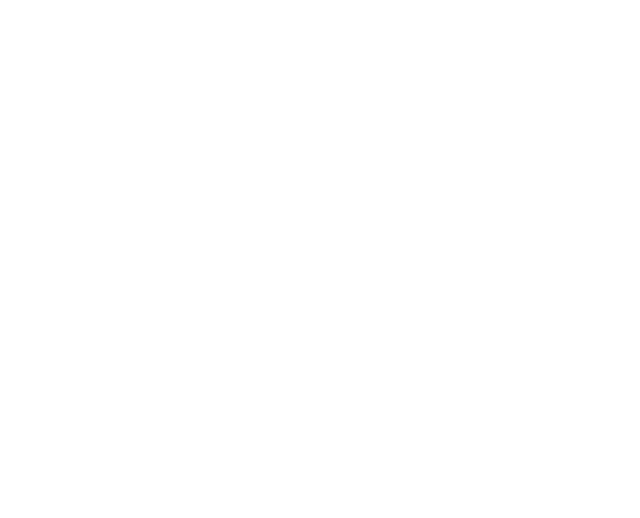
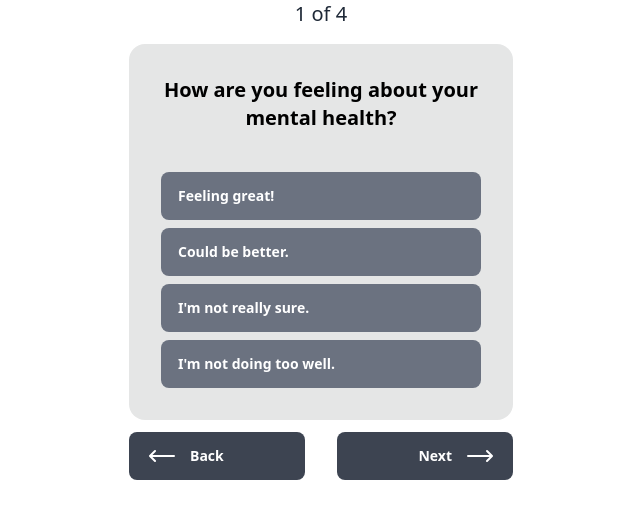
Before and after one commit to cornellh4i/okb-hope, a Next.js app in the folder frontend/: page / in a window 1280 px wide. Shown: the top 518 px of the page, without its empty margins (339-979 px from the left). Built offline with nearby package versions, Linux system fonts and the light colour scheme.

Commit message:
Refactor code and extract json file

```diff
--- a/frontend/src/components/QuestionnaireCarousel.tsx
+++ b/frontend/src/components/QuestionnaireCarousel.tsx
@@ -2,66 +2,41 @@ import { useState } from "react";
 import QuestionCard from "./QuestionCard";
 import NavigationButtons from "./NavigationButtons";
 
-// Some dummy questions
-const questions = [
-  {
-    question: "How are you feeling about your mental health?",
-    options: [
-      'Feeling great!',
-      'Could be better.',
-      "I'm not really sure.",
-      "I'm not doing too well.",
-    ]
-  },
-  {
-    question: "Describe your happiness on a scale of 1-5.",
-    options: [
-      '1',
-      '2',
-      '3'
-    ]
-  },
-  {
-    question: "I want to know how your day is going!",
-    options: [
-      "It couldn't be better!",
-      "It's off to a great start!",
-    ]
-  },
-  {
-    question: "I want to help! How can I best assist you today?",
-    options: [
-      'Tell me more about mental health.'
-    ]
-  }
-]
-
+import questions from "../questions.json"
 
 const QuestionnaireCarousel = () => {
   const [currentQuestionIndex, setCurrentQuestionIndex] = useState(0);
 
-  // This is the amount of questions there are
-  const maxQuestionCount = questions.length;
-  // This indicates the current question we are on.
+  /**
+   * The amount of questions there are
+   */
+  const maxQuestionCount = Object.keys(questions).length;
+  /**
+   * Indicates the current question we are on.
+   */
   const questionCounter = `${currentQuestionIndex + 1} of ${maxQuestionCount}`
 
-  // Updates the question index to go to the previous question.
+  /**
+   * Moves to either the previous question or stays at the first question,
+   * if we are currently on the first question
+   */
   const goBack = () => {
-    // If we're on the first question, we want to stay at the first question.
-    if (currentQuestionIndex == 0) setCurrentQuestionIndex(0)
-    else setCurrentQuestionIndex(currentQuestionIndex - 1);
+    setCurrentQuestionIndex(currentQuestionIndex == 0 ? 0 :
+      currentQuestionIndex - 1);
   }
 
-  // Updates the question index to go to the next question.
+  /**
+   * Moves to either the next question or stays at the last question,
+   * if we are currently on the last question
+   */
   const goNext = () => {
-    // If we're on the last question, we want to stay at the last question.
-    if (currentQuestionIndex == maxQuestionCount - 1) setCurrentQuestionIndex(maxQuestionCount - 1)
-    else setCurrentQuestionIndex(currentQuestionIndex + 1);
+    setCurrentQuestionIndex(currentQuestionIndex == maxQuestionCount - 1 ?
+      maxQuestionCount - 1 : currentQuestionIndex + 1);
   }
 
   return (
-    <div>
-      <div className="text-center text-xl mb-4">{questionCounter}</div>
+    <div className="flex-col justify-items-center">
+      <div className="w-96 text-center text-xl mb-4">{questionCounter}</div>
       <QuestionCard
         question={questions[currentQuestionIndex].question}
         options={questions[currentQuestionIndex].options}
--- a/frontend/src/pages/index.tsx
+++ b/frontend/src/pages/index.tsx
@@ -1,4 +1,6 @@
 import Head from 'next/head';
+
+import QuestionnaireCarousel from '@/components/QuestionnaireCarousel';
 
 export default function Home() {
   return (
@@ -6,6 +8,10 @@ export default function Home() {
       <Head>
         <title>Create Next App</title>
       </Head>
+      <div className='ml-10'>
+        <QuestionnaireCarousel />
+      </div>
+
     </div>
   );
 }
--- /dev/null
+++ b/frontend/src/questions.json
@@ -0,0 +1,32 @@
+{
+  "0": {
+    "question": "How are you feeling about your mental health?",
+    "options": [
+      "Feeling great!",
+      "Could be better.",
+      "I'm not really sure.",
+      "I'm not doing too well."
+    ]
+  },
+  "1": {
+    "question": "Describe your happiness on a scale of 1-5.",
+    "options": [
+      "1",
+      "2",
+      "3"
+    ]
+  },
+  "2": {
+    "question": "I want to know how your day is going!",
+    "options": [
+      "It couldn't be better!",
+      "It's off to a great start!"
+    ]
+  },
+  "3": {
+    "question": "I want to help! How can I best assist you today?",
+    "options": [
+      "Tell me more about mental health."
+    ]
+  }
+}
```
